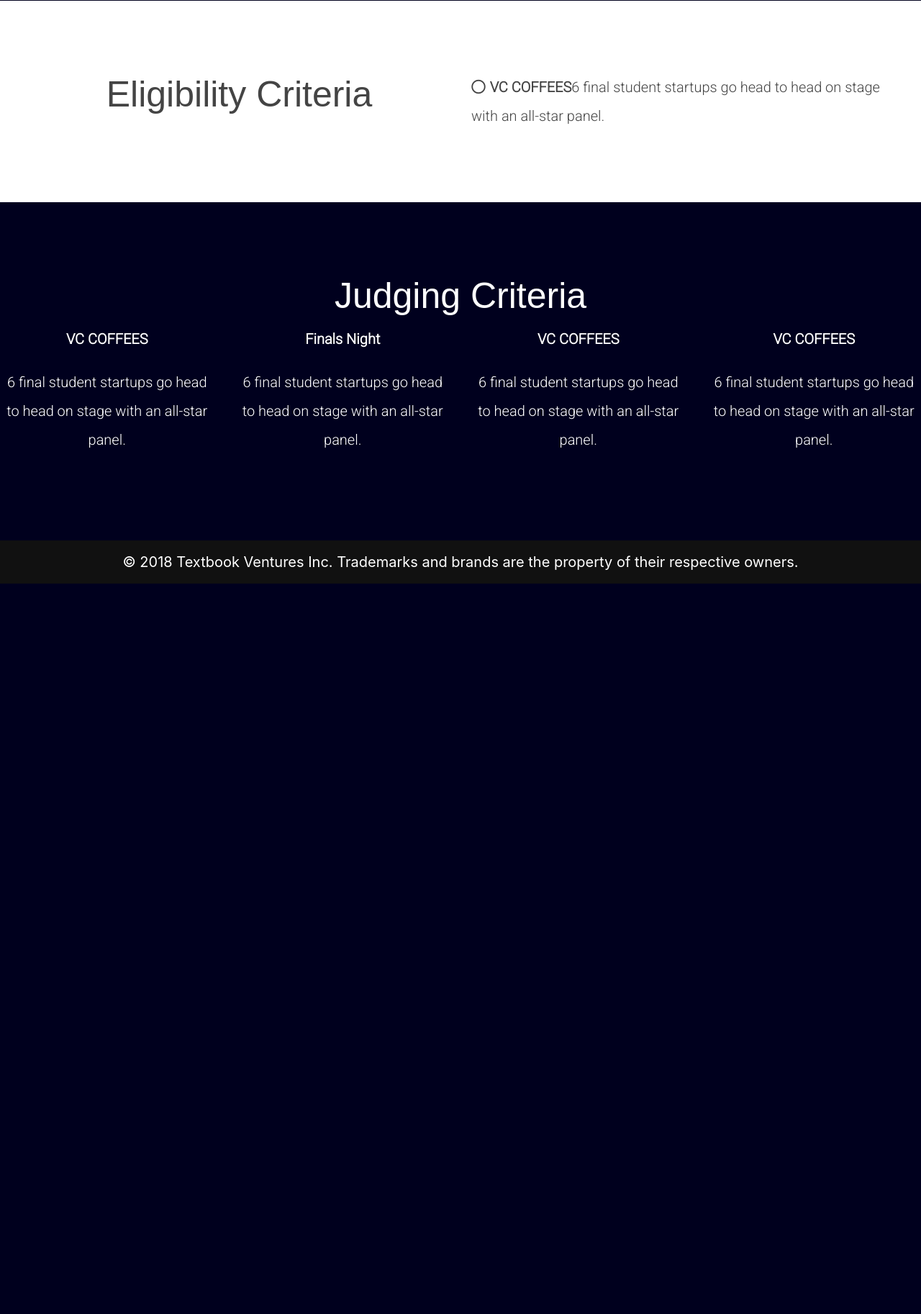
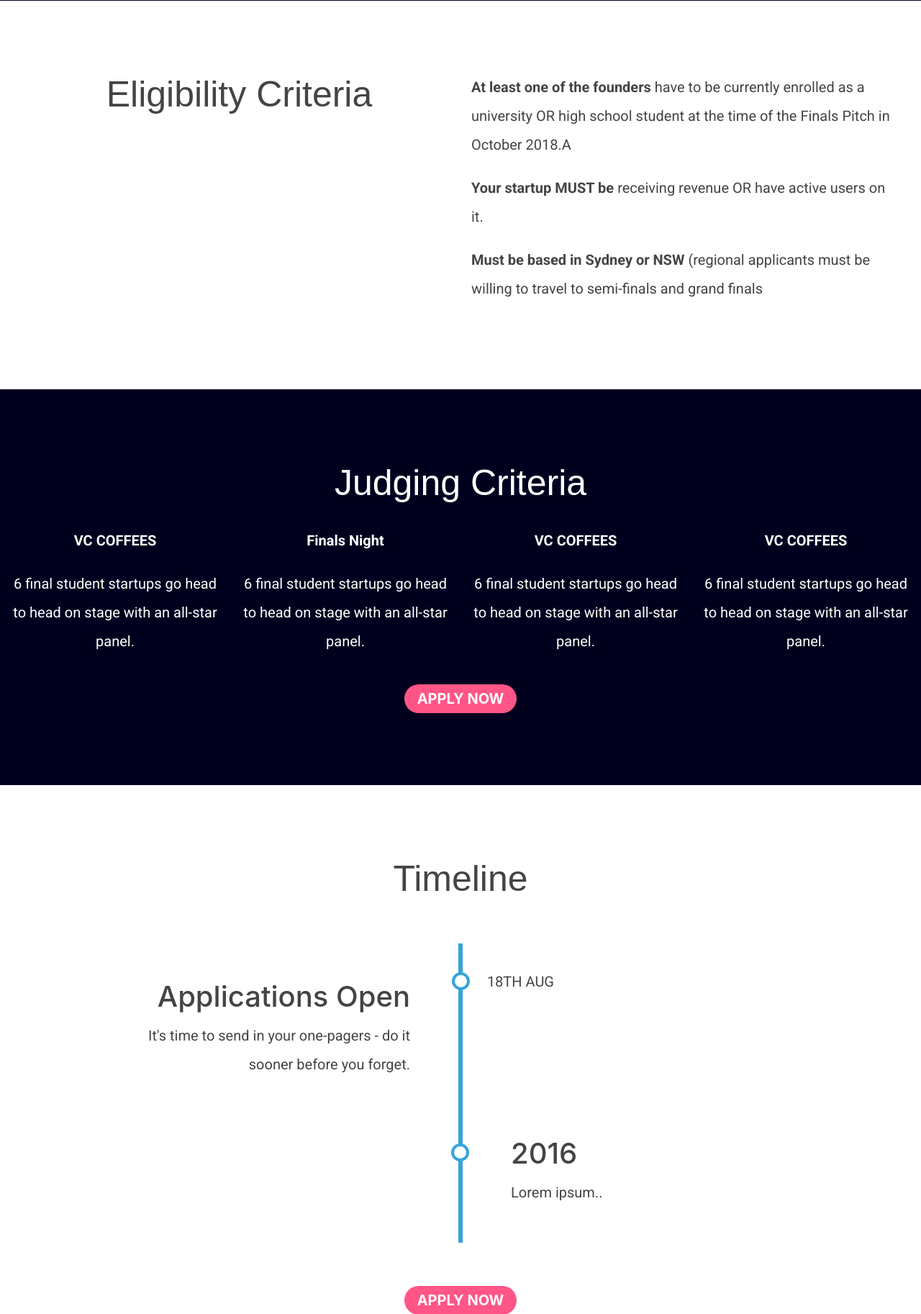
Before and after one commit to Kevinwochan/Student-Startup-Festival, a Django app: template templates/startupcup.html in a window 1280 px wide. Shown: the part 1579-3405 px from the top of the page at 72% size. Before the commit the page ends 2390 px from the top, so only its background shows below. Run offline with Django 3.2, Linux system fonts and the light colour scheme; the template is opened without the code that fills it, so the values that code supplies are empty; some libraries are stand-ins or nearby versions.

Commit message:
added applicaiton template

```diff
--- a/StudentStartupFestival/urls.py
+++ b/StudentStartupFestival/urls.py
@@ -19,8 +19,9 @@ from home.views import *
 
 urlpatterns = [
     path('',homepage),
-    path('startup-cup/',startupcup, name="startupcup"),
-    path('festival/',festival, name="festival"),
-    path('sponsors/',sponsors, name="sponsors"),
+    path('startup-cup',startupcup, name="startupcup"),
+    path('festival',festival, name="festival"),
+    path('sponsors',sponsors, name="sponsors"),
+    path('application',application, name="application"),
     path('admin/', admin.site.urls),
 ]
--- a/home/static/css/base.css
+++ b/home/static/css/base.css
@@ -317,7 +317,163 @@ td {
   background-color: #35a3db;
   color: white;
 }
+.dot-point-container{
+  position: absolute;
+}
+.dot-point::before{
+  position: relative;
+  font-size: 2rem;
+  font-family: "Font Awesome 5 Free";
+  color: #35a3db;
+  padding: 1rem;
+  content: "\f111";
+}
+/*
+ * Timeline
+ */
+/* The actual timeline (the vertical ruler) */
+.timeline {
+  position: relative;
+  max-width: 1200px;
+  margin: 0 auto;
+}
 
+/* The actual timeline (the vertical ruler) */
+.timeline::after {
+  content: '';
+  position: absolute;
+  width: 6px;
+  background-color: #35a3db;
+  top: 0;
+  bottom: 0;
+  left: 50%;
+  margin-left: -3px;
+}
+
+
+/* text-box around content */
+.text-box {
+  padding: 10px 40px;
+  position: relative;
+  background-color: inherit;
+  width: 50%;
+}
+
+/* The circles on the timeline */
+.text-box::after {
+  content: '';
+  position: absolute;
+  width: 25px;
+  height: 25px;
+  right: -13px;
+  background-color: white;
+  border: 4px solid #35a3db;
+  top: 40px;
+  border-radius: 50%;
+  z-index: 1;
+}
+
+/* Fix the circle for text-boxs on the right side */
+.timeline-right::after {
+  left: -13px;
+}
+
+/* timeline date field */
+.timeline-date-left {
+  position: absolute;
+  right: -130px;
+  top: 33px;
+  z-index: 1;
+}
+
+.timeline-date-right{
+  position: absolute;
+  top: 15px;
+  z-index: 1;
+  left: -23px;
+}
+
+/* Place the text-box to the left */
+.timeline-left {
+  left: 0;
+  text-align: right;
+}
+
+/* Place the text-box to the right */
+.timeline-right {
+  left: 50%;
+  text-align: left;
+}
+
+/* Add arrows to the left text-box (pointing right) */
+.timeline-left::before {
+  content: " ";
+  height: 0;
+  position: absolute;
+  top: 22px;
+  width: 0;
+  z-index: 1;
+  right: 30px;
+  border: medium solid white;
+  border-width: 10px 0 10px 10px;
+  border-color: transparent transparent transparent white;
+}
+
+/* Add arrows to the right text-box (pointing left) */
+.timeline-right::before {
+  content: " ";
+  height: 0;
+  position: absolute;
+  top: 40px;
+  width: 0;
+  z-index: 1;
+  left: 30px;
+  border: medium solid white;
+  border-width: 10px 10px 10px 0;
+  border-color: transparent white transparent transparent;
+}
+
+
+
+/* The actual content */
+.timeline-text{
+  padding: 20px 30px;
+  background-color: white;
+  position: relative;
+  border-radius: 6px;
+}
+/* Media queries - Responsive timeline on screens less than 600px wide */
+@media screen and (max-width: 600px) {
+/* Place the timelime to the left */
+  .timeline::after {
+    left: 31px;
+  }
+
+/* Full-width text-box */
+  .text-box {
+    width: 100%;
+    padding-left: 70px;
+    padding-right: 25px;
+  }
+
+/* Make sure that all arrows are pointing leftwards */
+  .text-box::before {
+    left: 60px;
+    border: medium solid white;
+    border-width: 10px 10px 10px 0;
+    border-color: transparent white transparent transparent;
+  }
+
+/* Make sure all circles are at the same spot */
+  .timeline-left::after, .timeline-right::after {
+    left: 15px;
+  }
+
+/* Make all right text-boxs behave like the left ones */
+  .timeline-right{
+    left: 0%;
+  }
+}
 /*
  * Footer
  */
--- a/home/views.py
+++ b/home/views.py
@@ -11,3 +11,6 @@ def sponsors (request):
 
 def festival (request):
         return render(request,'festival.html')
+
+def application (request):
+        return render(request,'application.html')
--- a/templates/base.html
+++ b/templates/base.html
@@ -4,11 +4,11 @@
 <head>
 		<!-- meta -->
 			<title>Student Startup Festival</title>
-			<meta property="og:title" content="Finhack"/>
+			<meta property="og:title" content="SSF"/>
 			<meta property="og:type" content="website"/>
-			<meta property="og:url" content="https://finhack.textbook.ventures/"/>
-			<meta property="og:site_name" content="Textbook Venture's Finhack"/>
-			<meta property="og:description" content="Hack the FinTech Future"/>
+			<meta property="og:url" content="https://ssf.textbook.ventures/"/>
+			<meta property="og:site_name" content="Textbook Venture's Student Startup Festival"/>
+			<meta property="og:description" content="Textbook Venture's Student Startup Festival"/>
 			<meta property="og:image" content="{% static 'img/textbook-ventures-icon.png' %}"/>
 			<link  rel="shortcut icon" href="{% static 'img/textbook-ventures-icon.png' %}"/>
 			<meta charset="utf-8">
@@ -16,9 +16,7 @@
 		<!-- Icons-->
 			<link rel="stylesheet" href="https://use.fontawesome.com/releases/v5.0.10/css/all.css" integrity="sha384-+d0P83n9kaQMCwj8F4RJB66tzIwOKmrdb46+porD/OvrJ+37WqIM7UoBtwHO6Nlg" crossorigin="anonymous">
 		<!-- Google Fonts-->
-			<link href="https://fonts.googleapis.com/css?family=Roboto:300" rel="stylesheet">
-			<link href="https://fonts.googleapis.com/css?family=Montserrat:700" rel="stylesheet">
-			<link href="https://fonts.googleapis.com/css?family=Ubuntu:700" rel="stylesheet">
+			<link href="https://fonts.googleapis.com/css?family=Roboto:400,700" rel="stylesheet">
 		<!-- Bootstrap core CSS -->
 			<link rel="stylesheet" href="https://stackpath.bootstrapcdn.com/bootstrap/4.1.2/css/bootstrap.min.css" integrity="sha384-Smlep5jCw/wG7hdkwQ/Z5nLIefveQRIY9nfy6xoR1uRYBtpZgI6339F5dgvm/e9B" crossorigin="anonymous">
 		<!-- FontAwesome -->
--- a/templates/startupcup.html
+++ b/templates/startupcup.html
@@ -11,7 +11,7 @@
 </section>
 
 <section id="best" class="text-left no-space-section">
-		<div class="row">
+		<div class="row mx-0">
 			<div class="col-md m-5 p-5">
 				<h1>The best Student Startups. One Night.</h1>
 				<p>The Student Startup Cup is the main event for the Student Startup Festival. For one night, we are bringing together the best student startups from each university to compete for the title of “Best Student Startup 2018”, and a chance to win the ultimate startup experience, curated by the ecosystem’s biggest supporters.</p>
@@ -24,7 +24,7 @@
 <section id="win" class="dark-blue-bg">
 	<div class="container">
 		<h1 class="primary-accent">Win the</h1>
-		<h1 class="secondar-accent">Ultimate Startup Experience</h1>
+		<h1 class="secondary-accent">Ultimate Startup Experience</h1>
 		<div class="row">
 			<div class="col-md">
 				<p class="font-weight-bold">VC COFFEES</p>
@@ -32,12 +32,11 @@
 			</div>
 			<div class="col-md">
 				<p class="font-weight-bold">STARTUP TOUR</p>
-				<p>With John Henderson of Airtree Ventures, Mike Nicholls of Main Sequence Ventures and Samantha Wong of Blackbird Ventures.</p>
+				<p>One day tour around the largest startups in Australia: breakfast at Atlassian, lunch at Canva, afternoon tea at Hyper Anna.</p>
 			</div>
 			<div class="col-md">
 				<p class="font-weight-bold">PITCH AT STARTCON</p>
-				<p>With John Henderson of Airtree Ventures, Mike Nicholls of Main Sequence Ventures and Samantha Wong of Blackbird Ventures.</p>
-
+				<p>Exclusive opportunity to pitch at StartCon, Australia’s largest startup conference in front of 1000 people.</p>
 			</div>
 		</div>
 	</div>
@@ -49,19 +48,18 @@
 			<h1>Eligibility Criteria</h1>
 		</div>
 		<div class="col-md text-left">
-			<div>
-				<i class="far fa-circle d-inline"></i>
-				<div class="d-inline">
-					<p class="d-inline"><font class="font-weight-bold">VC COFFEES</font>6 final student startups go head to head on stage with an all-star panel.</p>
-				</div>
+			<p><font class="font-weight-bold">At least one of the founders</font> have to be currently enrolled as a university OR high school student at the time of the Finals Pitch in October 2018.A</p>
+			<p><font class="font-weight-bold">Your startup MUST be </font>receiving revenue OR have active users on it.</p>
+			<p><font class="font-weight-bold">Must be based in Sydney or NSW </font>(regional applicants must be willing to travel to semi-finals and grand finals</p>
 			</div>
+		</div>
 
-		</div>
+
 	</div>
 </section>
 <section id="judging" class="dark-blue-bg">
 	<h1>Judging Criteria</h1>
-	<div class="row">
+	<div class="row mx-0 py-3">
 		<div class="col-md">
 			<p class="font-weight-bold">VC COFFEES</p>
 			<p>6 final student startups go head to head on stage with an all-star panel.</p>
@@ -81,6 +79,53 @@
 			<p>6 final student startups go head to head on stage with an all-star panel.</p>
 		</div>
 	</div>
+	<a class="button" href="{% url 'application' %}">APPLY NOW</a>
 </section>
 
+<section id="timeline">
+	<h1>Timeline</h1>
+	<div class="timeline m-5">
+	  <div class="text-box timeline-left">
+		<p class="timeline-date-left">18TH AUG<p>
+		<div class="timeline-text">
+		  <h2>Applications Open</h2>
+		  <p>It's time to send in your one-pagers - do it sooner before you forget.<p>
+		</div>
+	  </div>
+	  <div class="text-box timeline-right">
+		<div class="timeline-text">
+		  <h2>2016</h2>
+		  <p>Lorem ipsum..</p>
+		</div>
+	  </div>
+	</div>
+	<a class="button" href="{% url 'application' %}">APPLY NOW</a>
+</section>
+
+<section id="faq" class="">
+	<h1>FAQs</h1>
+	<div class="row mx-0 py-3 text-left">
+		<div class="col-md">
+			<p class="font-weight-bold">What happens if i do this?</p>
+			<p>6 final student startups go head to head on stage with an all-star panel.</p>
+		</div>
+		<div class="col-md">
+			<p class="font-weight-bold">Finals Night</p>
+			<p>6 final student startups go head to head on stage with an all-star panel.</p>
+		</div>
+
+		<div class="col-md">
+			<p class="font-weight-bold">VC COFFEES</p>
+			<p>6 final student startups go head to head on stage with an all-star panel.</p>
+		</div>
+
+		<div class="col-md">
+			<p class="font-weight-bold">VC COFFEES</p>
+			<p>6 final student startups go head to head on stage with an all-star panel.</p>
+		</div>
+	</div>
+	<a class="button" href="{% url 'application' %}">APPLY NOW</a>
+</section>
+
+
 {% endblock %}
```
Also changed, not shown: templates/application.html (added, +13 -0 lines).
